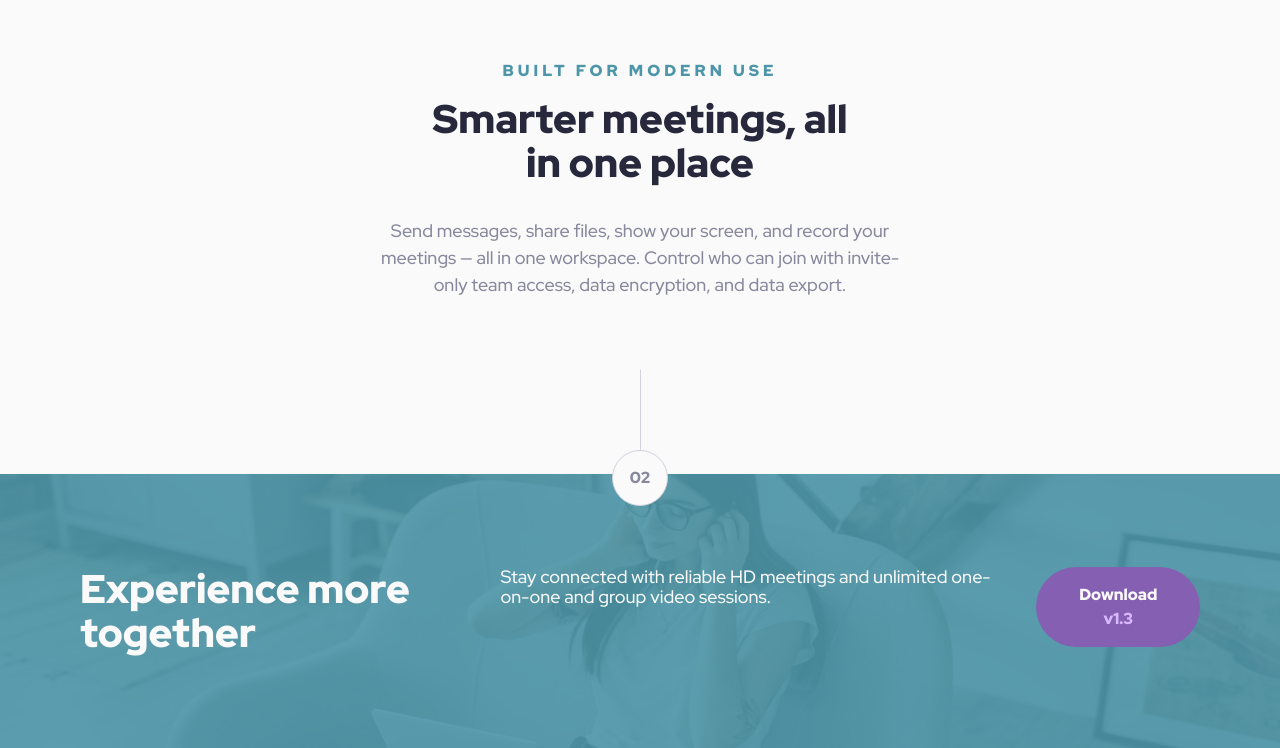
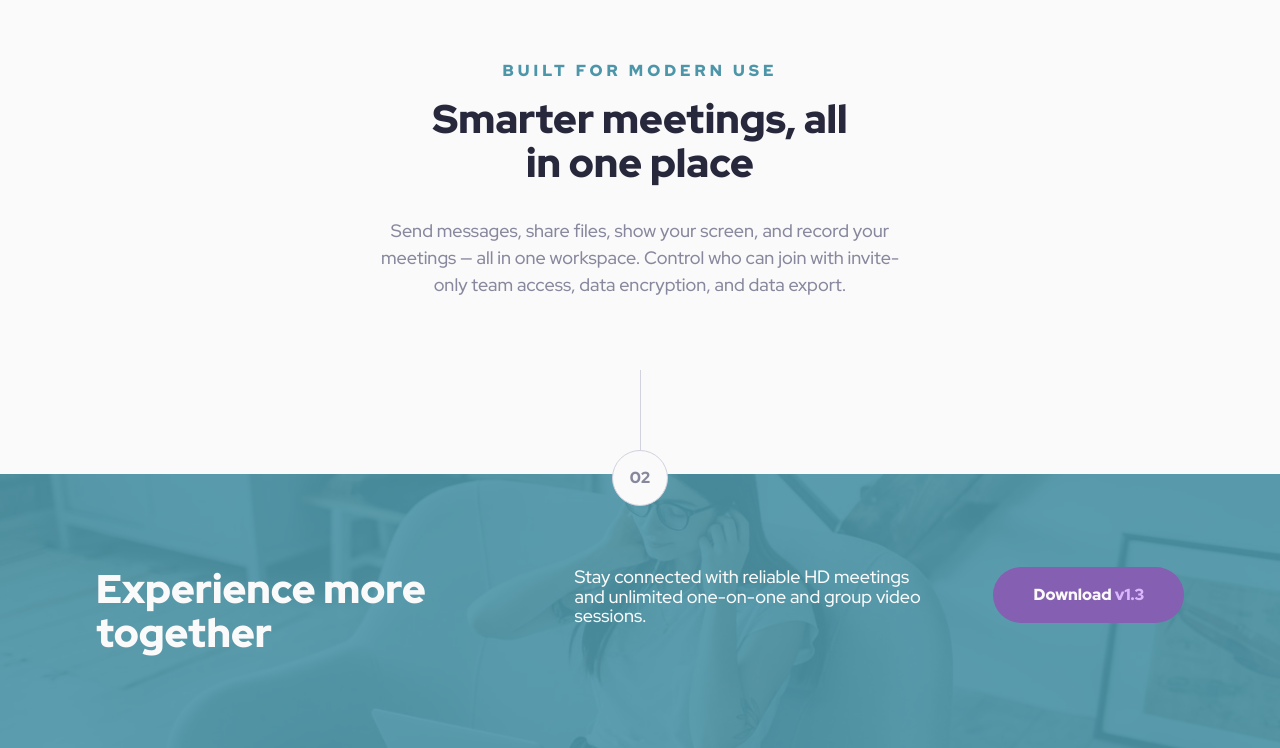
Before and after one commit to petrihcour/meet-landing-page, a plain HTML site: page index.html in a window 1280 px wide. Shown: the part 993-1741 px from the top of the page. Drawn offline with nearby package versions, Linux system fonts and the light colour scheme.

Commit message:
adjust layout of desktop footer by adding max width to title and button. removed overflow from footer

```diff
--- a/index.html
+++ b/index.html
@@ -158,7 +158,7 @@ Text Preset 4: text-lg
     </div>
   </main>
 
-  <footer class="flex flex-col items-center relative">
+  <footer class="flex flex-col items-center relative overflow-hidden">
 
     <div class="flex flex-col divide-y divide-slate-300 h-20 w-px bg-slate-300"> </div>
 
@@ -176,7 +176,7 @@ Text Preset 4: text-lg
       </div>
 
       <!-- tablet -->
-      <div class="relative w-full hidden md:block lg:hidden ">
+      <div class="relative w-full hidden md:block lg:hidden">
         <img src="assets/tablet/image-footer.jpg" alt="woman with headphones"
           class="object-cover w-full max-h-[320px]" />
         <div class="absolute inset-0 bg-cyan-600 opacity-90"></div>
@@ -190,16 +190,18 @@ Text Preset 4: text-lg
       </div>
 
       <div
-        class="absolute inset-0 flex flex-col lg:flex-row lg:justify-between items-center justify-center text-center lg:text-start mx-auto z-20 space-y-6 lg:space-y-0 lg:gap-x-8 max-w-[504px] md:max-w-screen-sm lg:max-w-full px-8 py-16 lg:py-28 lg:px-20">
-        <div class="lg:flex lg:flex-row lg:max-w-[1120px] lg:gap-x-8 justify-between items-start mx-auto">
-          <h2 class="text-white text-4xl text-[32px] md:text-[36px] lg:text-4xl">
+        class="absolute inset-0 flex flex-col items-center justify-center text-center lg:text-start mx-auto z-20 max-w-[504px] md:max-w-screen-sm lg:max-w-6xl px-8 py-16 lg:py-28">
+        <div class="lg:flex lg:max-w-full	space-y-6 lg:space-y-0 lg:gap-x-8 justify-start items-start mx-auto">
+          <h2 class="text-white text-4xl text-[32px] md:text-[36px] lg:text-4xl lg:max-w-[455px]">
             Experience more together </h2>
-          <p class="text-white text-base lg:text-lg leading-[1.5rem] font-medium md:max-w-[504px]">
+          <p class="text-white text-base lg:text-lg leading-[1.5rem] font-medium md:max-w-[504px] lg:max-w-[355px]">
             Stay connected with reliable HD meetings and unlimited one-on-one and group video sessions.
           </p>
+          <div class="lg:flex lg:justify-end lg:w-[256px]">
           <button
             class="rounded-full bg-purple-600 text-white text-base font-black px-10 py-4 leading-[1.5rem]">Download
             <span class="text-purple-300">v1.3</span></button>
+          </div>
         </div>
       </div>
     </div>
```
